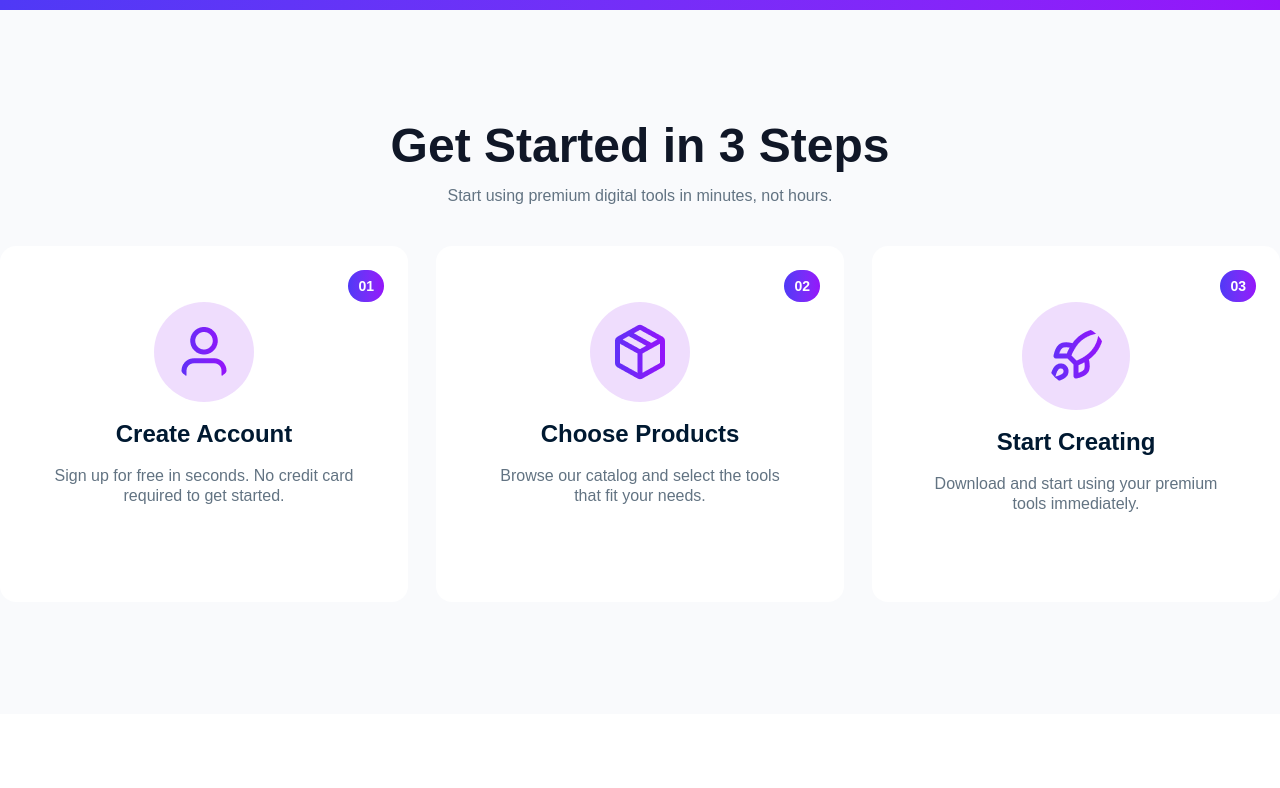
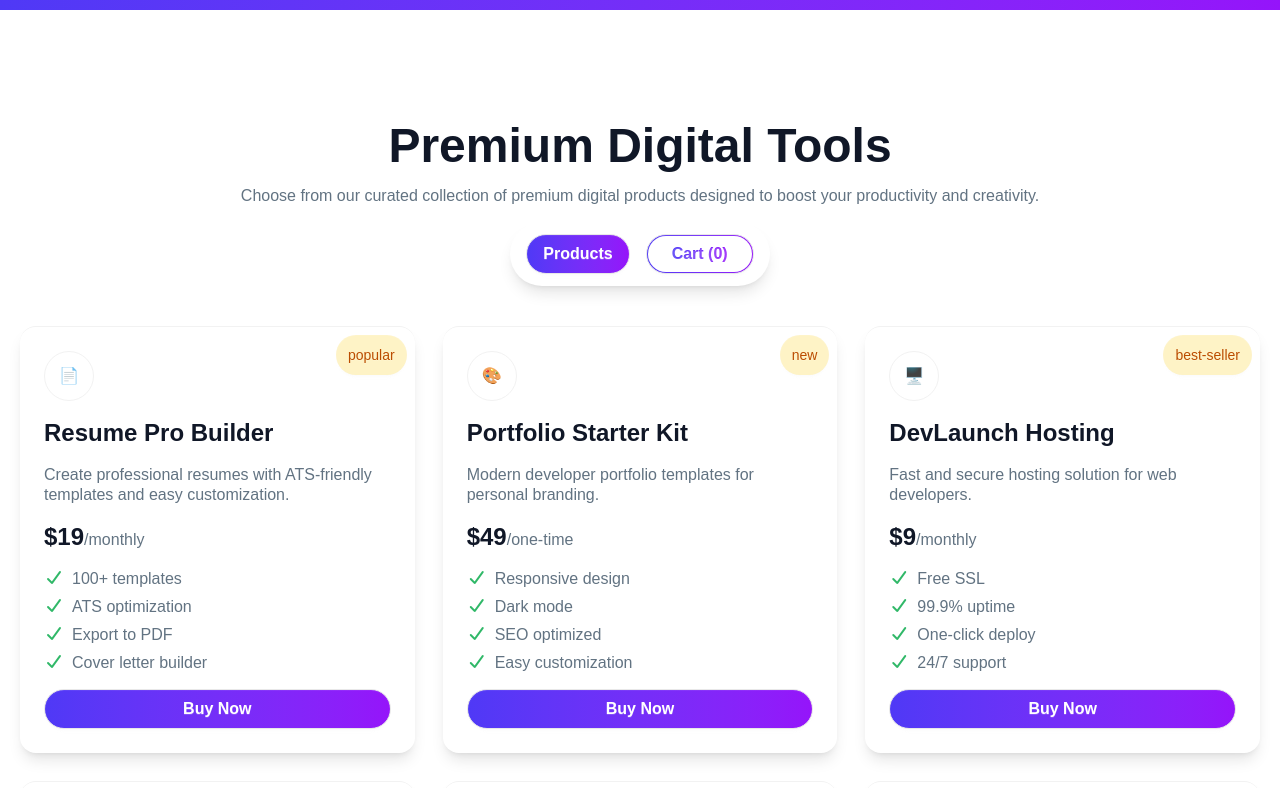
Before and after one commit to rakib97j/DigiTools, a React (Vite) app: page / in a window 1280 px wide. Shown: the part 1040-1828 px from the top of the page. Built offline with nearby package versions, Linux system fonts and the light colour scheme.

Commit message:
Products Card Added and Hover effect added

```diff
--- /dev/null
+++ b/src/Components/AllProducts.jsx
@@ -0,0 +1,51 @@
+import ProductCard from "./ProductCard";
+
+
+
+
+const AllProducts = () => {
+    return (
+      <div>
+        {/* 1st part  */}
+        <div>
+          <div className="text-center">
+            <h1 className="text-[#101727] text-5xl font-extrabold mb-4">
+              Premium Digital Tools
+            </h1>
+            <p className="mb-4 text-[#627382] font-normal text-base leading-5 ">
+              Choose from our curated collection of premium digital products
+              designed to boost your productivity and creativity.
+            </p>
+          </div>
+
+            {/* Button Div */}
+          <div className="flex justify-center mb-10">
+            <div className=" text-center bg-white shadow-lg w-fit px-4 py-3 rounded-full ">
+              <div>
+                <button className="px-4  py-3  bg-gradient-to-r from-[#4F39F6] to-[#9514FA] text-white text-base font-bold rounded-full btn ">
+                  Products
+                </button>
+
+                <button className="btn px-[1px] py-[1px] ml-4 rounded-full bg-gradient-to-r from-[#4F39F6] to-[#9514FA]  hover:shadow-lg">
+                  <div className="flex items-center gap-2 px-6 py-3 bg-white rounded-full h-full w-full">
+                    <span className="text-base font-semibold bg-gradient-to-r from-[#4F39F6] to-[#9514FA] bg-clip-text text-transparent">
+                      Cart <span>(0)</span>
+                    </span>
+                  </div>
+                </button>
+              </div>
+            </div>
+          </div>
+        </div>
+
+        {/* 2nd part Dynamic Card Section */}
+        <div >
+            <ProductCard></ProductCard>
+
+        </div>
+
+      </div>
+    );
+};
+
+export default AllProducts;
--- a/src/Components/Banner.jsx
+++ b/src/Components/Banner.jsx
@@ -3,7 +3,7 @@ import bannerImg from "/banner.png"
 
 const Banner = () => {
     return (
-      <div className=" justify-between mb-14 mt-2.5   md:my-20 flex flex-col-reverse md:flex-row ">
+      <div className=" justify-between mb-14 mt-2.5 md:mx-5  md:my-20 flex flex-col-reverse md:flex-row ">
         {/* left  */}
         <div className="flex flex-col justify-center items-center md:items-start ">
           <p className="bg-[#E1E7FF] w-fit px-4 py-1.5 rounded-full  mb-4 md:mt-0 mt-8 inline-flex items-center gap-2 ">
--- a/src/Components/Footer.jsx
+++ b/src/Components/Footer.jsx
@@ -70,22 +70,25 @@ const Footer = () => {
             <h1 className="mb-4 font-medium text-xl">Social Links</h1>
             <div className="flex gap-3 justify-center md:justify-start">
               <a
-                href="https://www.instagram.com/rakib97j/ " target="_blank"
+                href="https://www.instagram.com/rakib97j/ "
+                target="_blank"
                 className="px-2.5 py-2  rounded-full bg-white"
               >
-                <i class="fa-brands fa-instagram text-[#101727]"></i>
+                <i className="fa-brands fa-instagram text-[#101727]"></i>
               </a>
               <a
-                href="https://www.facebook.com/rakib97j " target="_blank"
+                href="https://www.facebook.com/rakib97j "
+                target="_blank"
                 className="px-2.5 py-2  rounded-full bg-white"
               >
-                <i class="fa-brands fa-square-facebook text-[#101727]"></i>
+                <i className="fa-brands fa-square-facebook text-[#101727]"></i>
               </a>
               <a
-                href="https://github.com/rakib97j " target="_blank"
+                href="https://github.com/rakib97j "
+                target="_blank"
                 className="px-2.5 py-2  rounded-full bg-white"
               >
-                <i class="fa-brands fa-github text-[#101727]"></i>
+                <i className="fa-brands fa-github text-[#101727]"></i>
               </a>
             </div>
           </div>
--- a/src/Components/GetStarted.jsx
+++ b/src/Components/GetStarted.jsx
@@ -16,9 +16,13 @@ const GetStarted = () => {
             </p>
           </div>
           {/* Card */}
-          <div className="grid md:grid-cols-2 md:mx-0 mx-5 lg:grid-cols-3 gap-7  text-center">
+          <div className="grid md:grid-cols-2 md:mx-5 mx-5 lg:grid-cols-3 gap-7  text-center">
             {/* Card 01 */}
-            <div className="p-6 bg-white rounded-2xl text-center">
+            <div
+              className="p-6 bg-white rounded-2xl text-center transition-all duration-300 ease-in-out
+                        hover:border-transparent hover:shadow-2xl hover:shadow-gray-200 hover:-translate-y-2
+                        group-hover:bg-[#FCF9FF]"
+            >
               <div className="flex justify-end">
                 <p className="text-white px-2.5 py-1.5  bg-gradient-to-r from-[#4F39F6] to-[#9514FA] text-sm font-bold  rounded-full w-fit ">
                   01
@@ -40,8 +44,12 @@ const GetStarted = () => {
               </p>
             </div>
 
-              {/* Card 02 */}
-            <div className="p-6 bg-white rounded-2xl">
+            {/* Card 02 */}
+            <div
+              className="p-6 bg-white rounded-2xl transition-all duration-300 ease-in-out
+                        hover:border-transparent hover:shadow-2xl hover:shadow-gray-200 hover:-translate-y-2
+                        group-hover:bg-[#FCF9FF]"
+            >
               <div className="flex justify-end">
                 <p className="text-white px-2.5 py-1.5  bg-gradient-to-r from-[#4F39F6] to-[#9514FA] text-sm font-bold  rounded-full w-fit ">
                   02
@@ -63,9 +71,12 @@ const GetStarted = () => {
               </p>
             </div>
 
-
             {/* Card 03 */}
-            <div className="p-6 bg-white rounded-2xl">
+            <div
+              className="p-6 bg-white rounded-2xl transition-all duration-300 ease-in-out
+                        hover:border-transparent hover:shadow-2xl hover:shadow-gray-200 hover:-translate-y-2
+                        group-hover:bg-[#FCF9FF]"
+            >
               <div className="flex justify-end">
                 <p className="text-white px-2.5 py-1.5  bg-gradient-to-r from-[#4F39F6] to-[#9514FA] text-sm font-bold  rounded-full w-fit ">
                   03
--- /dev/null
+++ b/src/Components/ProductCard.jsx
@@ -0,0 +1,69 @@
+import { use } from "react";
+
+
+// Json Fetch
+
+const productsPromise = fetch("./PDT.json").then((res) => res.json());
+
+
+const ProductCard = () => {
+
+
+    const products = use(productsPromise);
+
+
+
+    return (
+      <div className="grid md:grid-cols-2 md:mx-5 mx-5 lg:grid-cols-3 gap-7">
+        {products.map((product, id) => (
+          <div key={id} className="">
+            <div
+              className="p-6 border-t border-t-[#F2F2F2] shadow-lg rounded-2xl  transition-all duration-300 ease-in-out
+                        hover:border-transparent hover:shadow-2xl hover:shadow-gray-200 hover:-translate-y-2
+                        group-hover:bg-[#FCF9FF]"
+            >
+              <div className="relative">
+                <p className=" absolute -right-4  -top-4  btn  rounded-full py-1 px-3 text-[#BB4D00] font-medium text-sm bg-[#FEF3C6] border-0   ">
+                  {product.tagType}
+                </p>
+              </div>
+              <p className=" px-3.5 py-3  border border-[#F2F2F2] rounded-full w-fit">
+                {product.icon}
+              </p>
+              <h1 className="py-4 text-2xl font-bold text-[#101727]">
+                {product.name}
+              </h1>
+              <p className="text-[#627382] mb-4 font-normal text-base leading-5 ">
+                {product.description}
+              </p>
+              <h1 className="text-[#101727] font-bold text-2xl mb-4 ">
+                ${product.price}
+                <small className="text-[#627382] font-normal text-base">
+                  /{product.period}
+                </small>
+              </h1>
+              <ul className="text-[#627382] mb-4">
+                {product.features &&
+                  product.features.map((feature, index) => (
+                    <li
+                      key={index}
+                      className="mb-2 text-[#627382] leading-5 flex items-center"
+                    >
+                      <i className="fa-solid fa-check text-[#30B868] h-5 w-5 mr-2"></i>
+                      {feature}
+                    </li>
+                  ))}
+              </ul>
+              <div>
+                <button className="px-4  w-full py-3  bg-gradient-to-r from-[#4F39F6] to-[#9514FA] text-white text-base font-bold rounded-full btn ">
+                  Buy Now
+                </button>
+              </div>
+            </div>
+          </div>
+        ))}
+      </div>
+    );
+};
+
+export default ProductCard;
--- a/src/Components/Stats.jsx
+++ b/src/Components/Stats.jsx
@@ -1,20 +1,30 @@
 const Stats = () => {
     return (
       <div className="  md:mx-28 mx-auto md:flex justify-between  ">
-        <div className="text-center ">
+        <div
+          className="text-center transition-all duration-300 ease-in-out
+                        hover:border-transparent   hover:-translate-y-2"
+        >
           <h1 className="text-[#FFFFFF] font-extrabold text-6xl  mb-3">50K+</h1>
           <p className="text-[#ffffff8e] text-2xl font-medium mb-5 sm:mb-0">
             Active Users
           </p>
         </div>
 
-        <div className="text-center ">
+        <div
+          className="text-center  transition-all duration-300 ease-in-out
+                        hover:border-transparent   hover:-translate-y-2 "
+        >
           <h1 className="text-[#FFFFFF] font-extrabold text-6xl  mb-3">200+</h1>
           <p className="text-[#ffffff8e] text-2xl font-medium mb-5 sm:mb-0">
             Premium Tools
           </p>
         </div>
-        <div className="text-center">
+        <div
+          className="text-center transition-all duration-300 ease-in-out
+                        hover:border-transparent   hover:-translate-y-2
+                        "
+        >
           <h1 className="text-[#FFFFFF] font-extrabold text-6xl  mb-3">4.9★</h1>
           <p className="text-[#ffffff8e] text-2xl font-medium mb-5 sm:mb-0 ">
             Rating
--- a/src/Pages/Home.jsx
+++ b/src/Pages/Home.jsx
@@ -1,3 +1,4 @@
+import AllProducts from "../Components/AllProducts";
 import Banner from "../Components/Banner";
 import Footer from "../Components/Footer";
 import GetStarted from "../Components/GetStarted";
@@ -13,7 +14,7 @@ const Home = () => {
       <NavBar></NavBar>
 
       {/* Banner section  */}
-      <div className="container mx-auto  ">
+      <div className="container mx-auto    ">
         <Banner></Banner>
       </div>
 
@@ -23,6 +24,10 @@ const Home = () => {
       </div>
 
       {/* Main Section  / Main > Get > Simple  */}
+
+      <div className="my-28 container mx-auto">
+          <AllProducts></AllProducts>
+      </div>
 
       {/* Get section */}
       <div className="bg-[#F9FAFC]  ">
```
Also changed, not shown: src/Components/TransparentPricing.jsx (+33 -22 lines).
